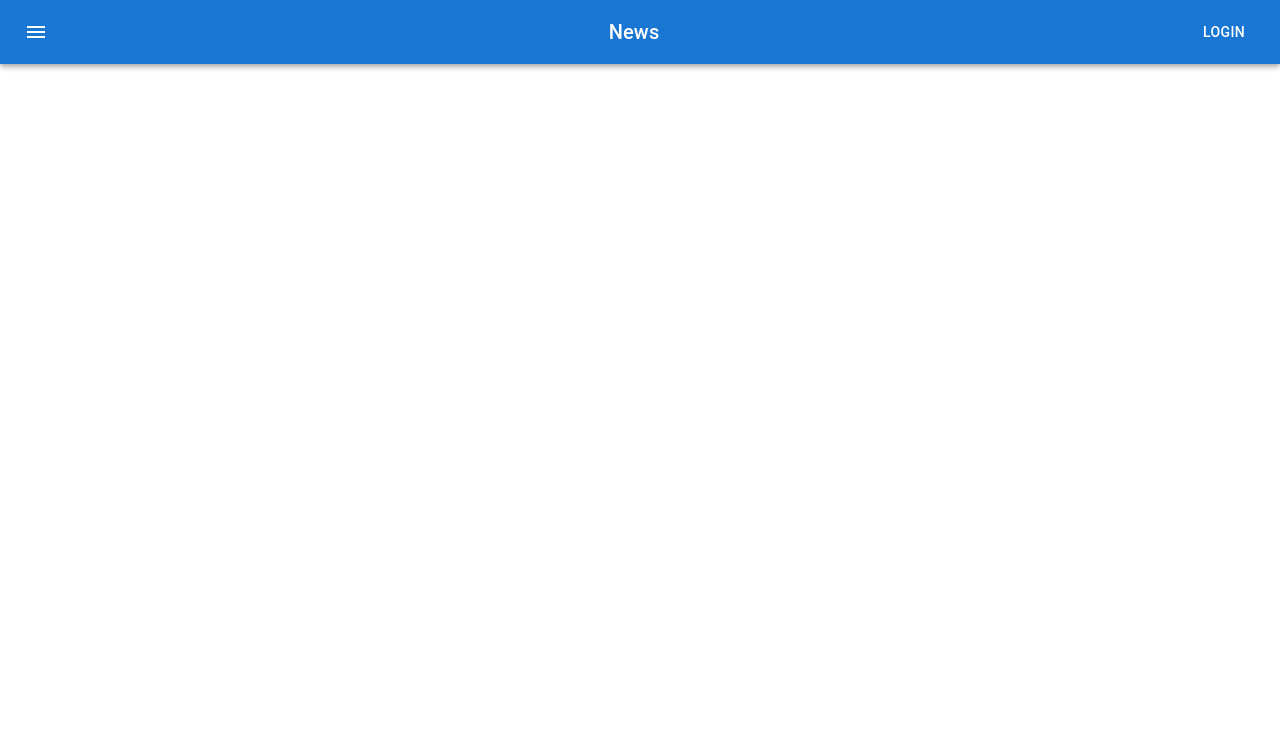
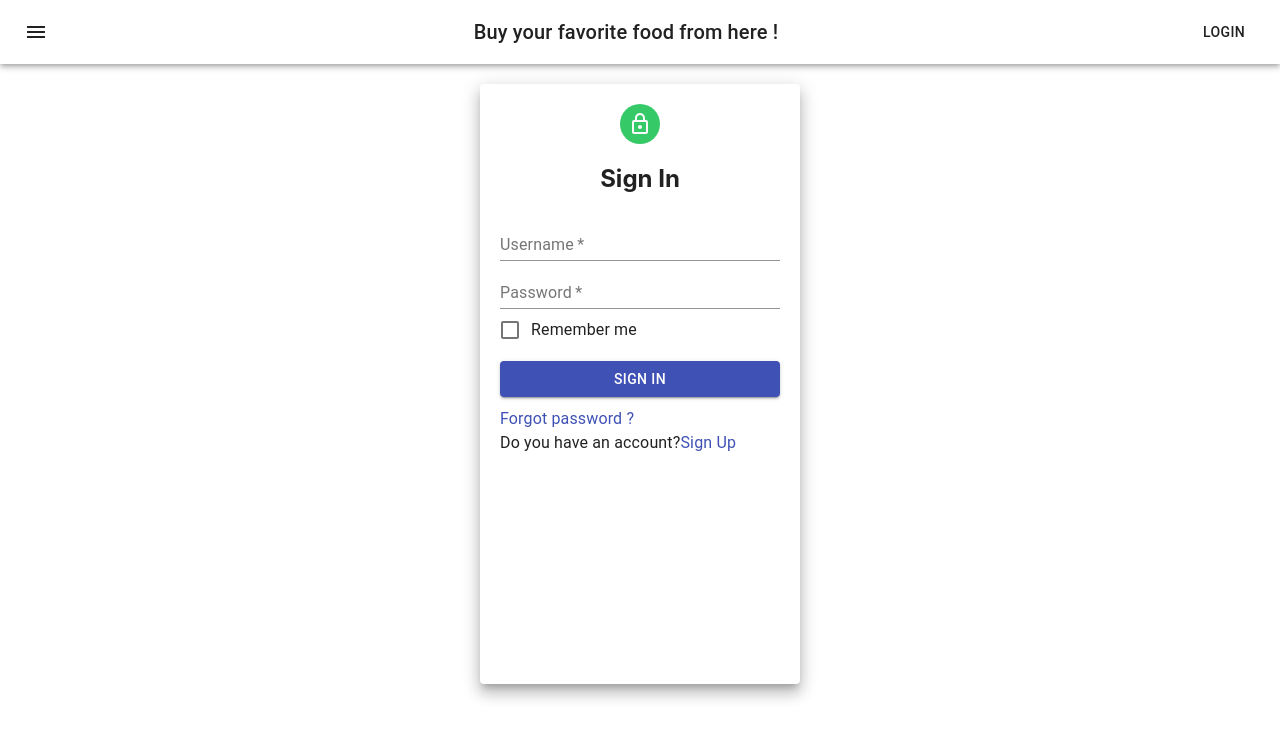
Before and after one commit to NirmaniGunathilaka/OnlineFoodOrderingSystem, a React (Create React App) app in the folder frontend/: page / in a window 1280 px wide. Shown: the top 738 px of the page. Built offline with nearby package versions, Linux system fonts and the light colour scheme.

Commit message:
Sign in page created

```diff
--- a/frontend/package.json
+++ b/frontend/package.json
@@ -5,6 +5,8 @@
   "dependencies": {
     "@emotion/react": "^11.4.1",
     "@emotion/styled": "^11.3.0",
+    "@material-ui/core": "^4.12.3",
+    "@material-ui/icons": "^4.11.2",
     "@mui/icons-material": "^5.0.3",
     "@mui/material": "^5.0.3",
     "@testing-library/jest-dom": "^5.14.1",
@@ -12,7 +14,7 @@
     "@testing-library/user-event": "^12.8.3",
     "react": "^17.0.2",
     "react-dom": "^17.0.2",
-    "react-scripts": "4.0.3",
+    "react-scripts": "^4.0.3",
     "web-vitals": "^1.1.2"
   },
   "scripts": {
--- a/frontend/src/App.js
+++ b/frontend/src/App.js
@@ -2,11 +2,13 @@ import logo from './logo.svg';
 import React from "react";
 import './App.css';
 import Home from './components/Home';
+import Login from './components/login';
 
 function App() {
   return (
     <div className="App">
-      <Home/>
+      <Home />
+      <Login />
     </div>
   );
 }
--- a/frontend/src/components/Home.js
+++ b/frontend/src/components/Home.js
@@ -22,7 +22,7 @@ export default function ButtonAppBar() {
                         <MenuIcon />
                     </IconButton>
                     <Typography variant="h6" component="div" sx={{ flexGrow: 1 }}>
-                        News
+                        Buy your favorite food from here !
                     </Typography>
                     <Button color="inherit">Login</Button>
                 </Toolbar>
--- /dev/null
+++ b/frontend/src/components/login.js
@@ -0,0 +1,46 @@
+import React from 'react';
+import { Grid, Paper, Avatar, TextField, Button, Link, Typography } from '@material-ui/core';
+import LockOutlinedIcon from '@mui/icons-material/LockOutlined';
+import FormControlLabel from '@material-ui/core/FormControlLabel';
+import Checkbox from '@material-ui/core/Checkbox';
+
+const Login = () => {
+    const paperStyle = { padding: 20, height: '70vh', width: 280, margin: "20px auto" }
+    const avatarStyle = { backgroundColor: '#36c967' }
+    const btnStyle = { margin: '10px 0' }
+    return (
+        <Grid align="left">
+            <Paper elevation={10} style={paperStyle}>
+                <Grid align="center">
+                    <Avatar style={avatarStyle}><LockOutlinedIcon /></Avatar>
+                    <h2>Sign In</h2>
+                </Grid>
+                <TextField label="Username" placeholder='Enter username' fullWidth required />
+                <TextField label="Password" placeholder='Enter password' type="password" fullWidth required />
+                <FormControlLabel align="left"
+                    control={
+                        <Checkbox
+                            name="checkedB"
+                            color="primary" />
+
+                    }
+                    label="Remember me"
+                />
+                <Button type="submit" color="primary" variant="contained" style={btnStyle} fullWidth>Sign in</Button>
+                <Typography>
+                    <Link href="#">
+                        Forgot password ?
+                    </Link>
+                </Typography>
+                <Typography> Do you have an account?
+                    <Link href="#">
+                        Sign Up
+                    </Link>
+                </Typography>
+            </Paper>
+        </Grid>
+    )
+
+
+}
+export default Login;
```
Also changed, not shown: 1 other file (tests, documents, lock files or other folders).
